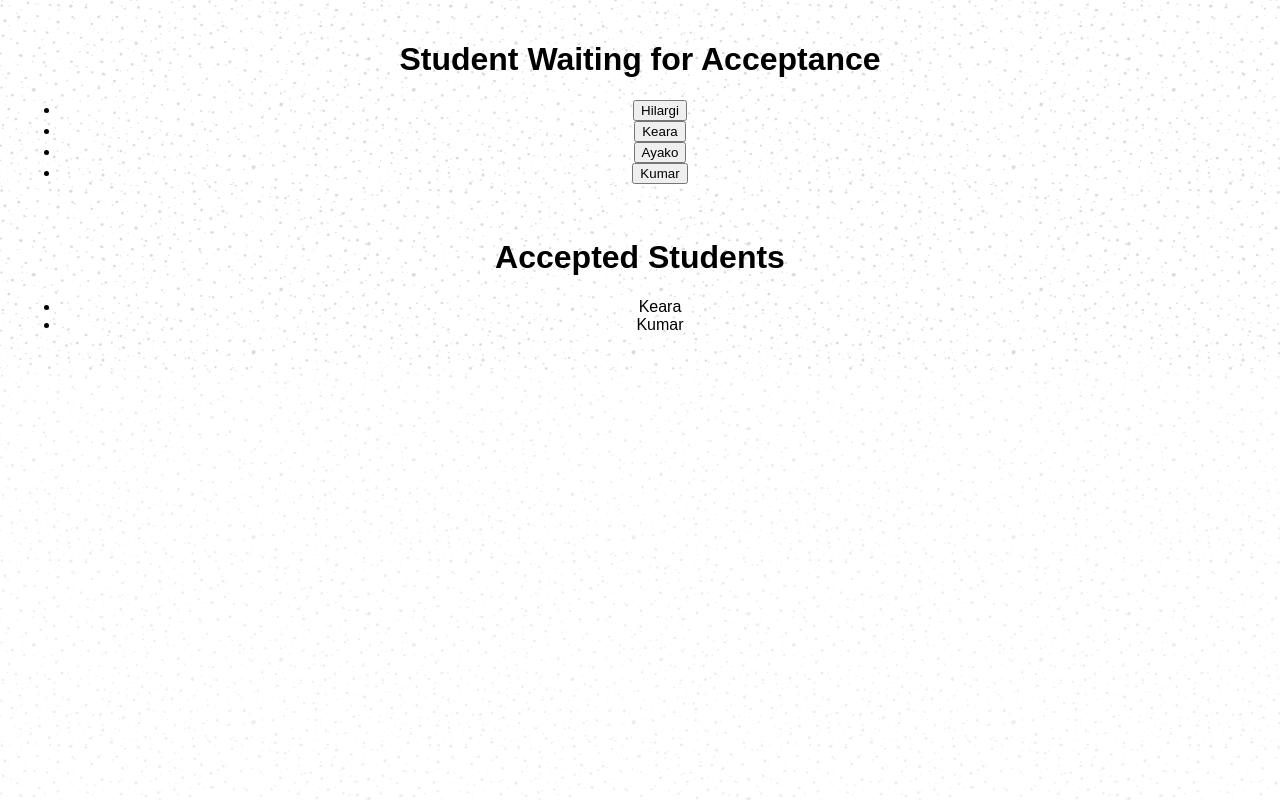
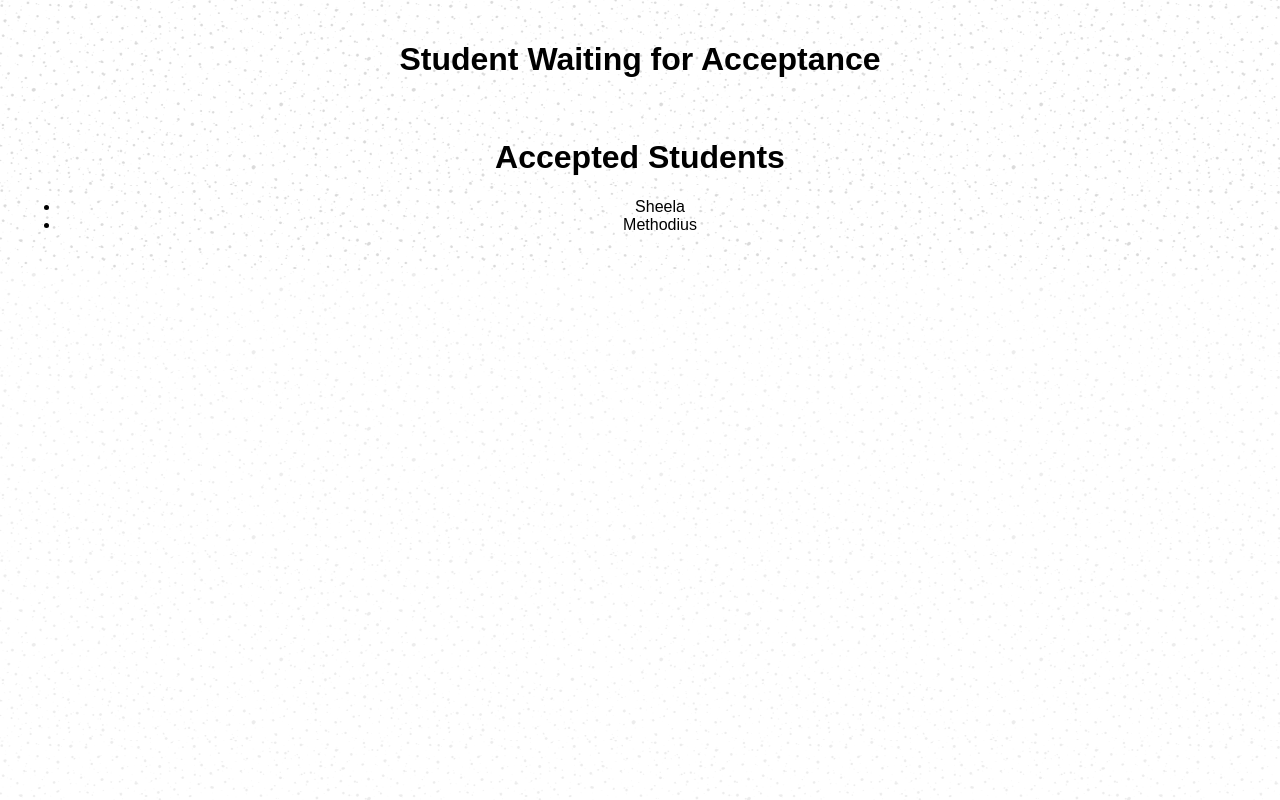
Before and after one commit to anton-mladenov/stutorApp, a React (Create React App) app: page /friends/1 in a window 1280 px wide. Built offline with nearby package versions, Linux system fonts and the light colour scheme; a web font is replaced by a local one.

Commit message:
friendscontainer list accepted friends

```diff
--- a/src/components/FriendsContainer.js
+++ b/src/components/FriendsContainer.js
@@ -7,7 +7,7 @@ import {addAccepted} from '../actions/stutor'
 
  class FriendsContainer extends Component {
 
-   currentUserId = parseInt(this.props.match.params.currentUserId, 10)
+   currentUserId1 = parseInt(this.props.match.params.currentUserId, 10)
 
    logIt = () => {
      console.log(waitingForAcceptance(2, this.props.data))
@@ -19,7 +19,9 @@ import {addAccepted} from '../actions/stutor'
 
   getAcceptedUsers = (currentUserId, allUsers) => {
      const currentUserAccepted = allUsers.filter(a => a.id === currentUserId).reduce((acc, val) => val)
-     return this.waitingForAcceptance2(currentUserId, allUsers).filter(a => currentUserAccepted.accepted.includes(a.id))
+     console.log(currentUserAccepted, 'currentUserAccepted')
+     //return this.waitingForAcceptance2(currentUserId, allUsers).filter(a => currentUserAccepted.accepted.includes(a.id))
+     return allUsers.filter(user => currentUserAccepted.accepted.includes(user.id))
    }
 
    // listOfFriends = getNameofStudentsToBeAccepted(this.currentUserId, this.props.data)
@@ -28,7 +30,9 @@ import {addAccepted} from '../actions/stutor'
    //   console.log(listOfFriends)
    //   return listOfFriends
    // }
-
+   handleClick = (param1, param2) => (e) => {
+     this.props.addAccepted(param1, param2)
+   }
 
 
     render() {
@@ -38,7 +42,7 @@ import {addAccepted} from '../actions/stutor'
 
 		    <h1>Student Waiting for Acceptance</h1>
         <ul>
-        { waitingForAcceptance(9, this.props.data)
+        { waitingForAcceptance(this.currentUserId1, this.props.data)
           .map(a => {
             return <li><button>{ a.firstName }</button></li>
           })
@@ -47,7 +51,7 @@ import {addAccepted} from '../actions/stutor'
         <br/>
         <h1>Accepted Students</h1>
          <ul>
-         {this.getAcceptedUsers( 9,this.props.data)
+         {this.getAcceptedUsers( this.currentUserId1,this.props.data)
          .map(a => {
            return <li>{a.firstName}</li>
          })}
@@ -65,4 +69,4 @@ import {addAccepted} from '../actions/stutor'
       }
     }
 
-export default connect(mapStateToProps)(FriendsContainer)
+export default connect(mapStateToProps, {addAccepted})(FriendsContainer)
--- a/src/usersData/usersDummyData.js
+++ b/src/usersData/usersDummyData.js
@@ -110,7 +110,7 @@ export const allUsers = [
 		shortBio: "A chef at own restaurant who enjoys extreme ironing, eating out and adult colouring books",
 		skills: [4],
 		rejected: [],
-		accepted: [2, 10],
+		accepted: [2 , 10],
 		profilepic: "http://manne.pro/stutor/9.jpg"
 	},
 	{
```
